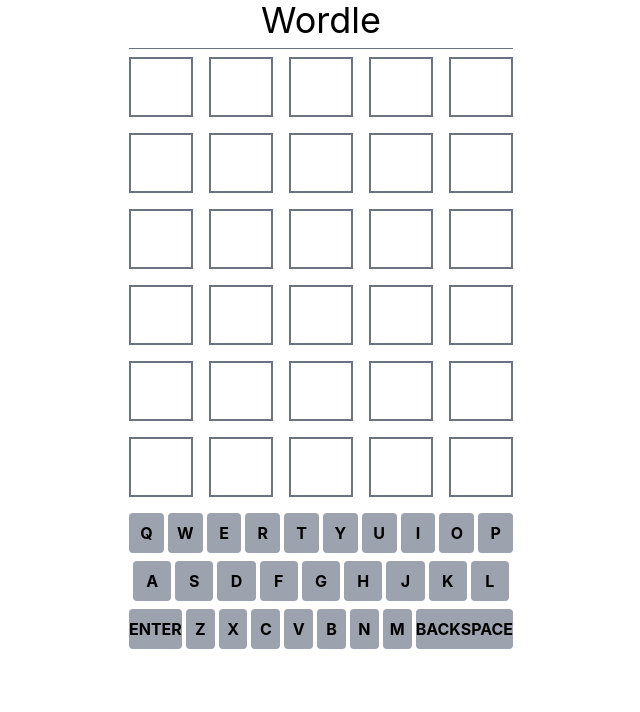
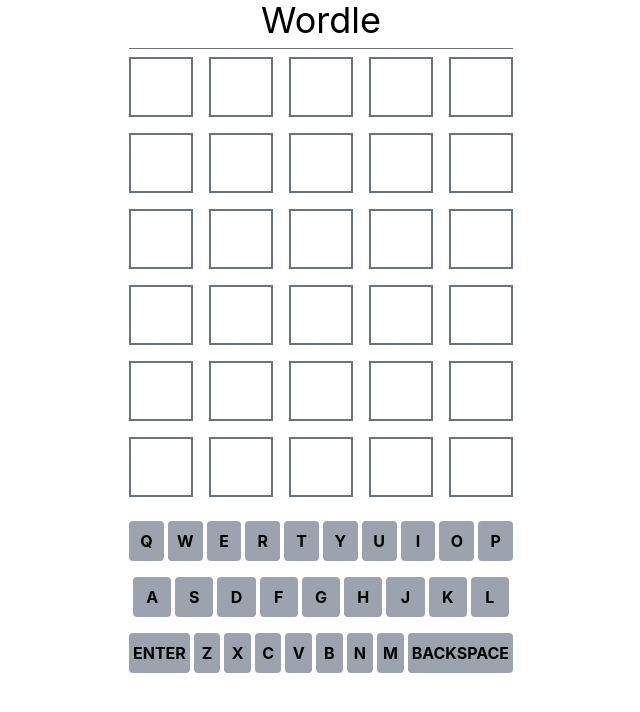
Before and after one commit to sharonyu524/Wordle, a React (Vite) app: page / in a window 1280 px wide. Shown: the top 712 px of the page, without its empty margins (319-959 px from the left). Built offline with nearby package versions, Linux system fonts and the light colour scheme.

Commit message:
fixed styling in keyboard

```diff
--- a/src/Keyboard.tsx
+++ b/src/Keyboard.tsx
@@ -13,7 +13,7 @@ export default function Keyboard({onClick: onClickProps}:{onClick: (letter: stri
 
     }
 
-    return <div className="flec flex-col">
+    return <div className= {`flex flex-col`}>
         {KeyboardKeys.map ((keyBoardRow, rowIndex)  => {
             return (
                 <div key = {rowIndex} className="my-2 flex justify-center space-x-1">
@@ -25,16 +25,18 @@ export default function Keyboard({onClick: onClickProps}:{onClick: (letter: stri
 
                     if (key === ''){
                         styles += 'pointer-events-none';
-                    }
+                    } else {
+                        styles += ' px-1';
+                      }
 
                     if (letterState){
-                        styles += `${letterState}`;
+                        styles += ' text-white px-1 ' + letterState;
                     } else if (key !== ''){
                         styles += ' bg-gray-400';
                     }
 
 
-                    return <button onClick = {onClick} key = {index} className={styles}>{key}</button>
+                    return (<button onClick = {onClick} key = {key + index} className={styles}>{key}</button>);
                 })}
             </div>);
 
```
